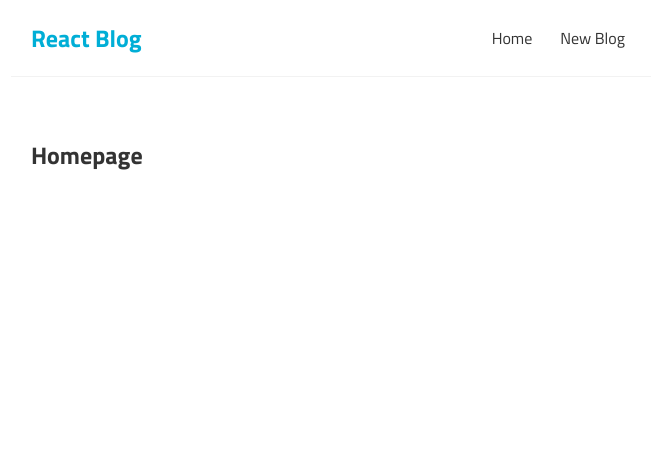
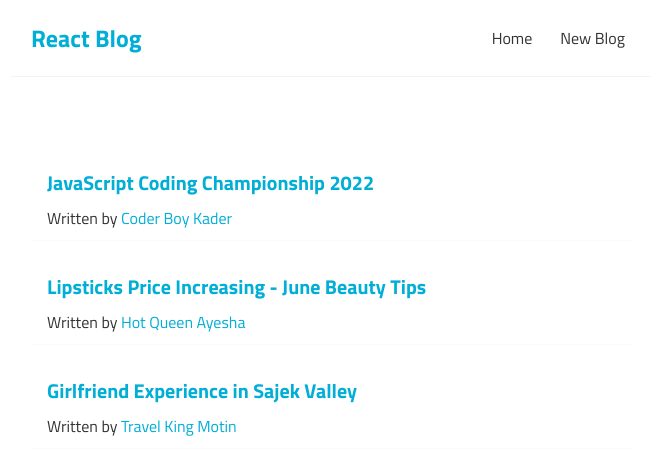
Before and after one commit to shohan-pherones/react-blog, a React (Create React App) app: page / in a window 1280 px wide. Shown: the top 474 px of the page, without its empty margins (309-965 px from the left). Built offline with nearby package versions, Linux system fonts and the light colour scheme.

Commit message:
blogs added

```diff
--- a/src/Home.js
+++ b/src/Home.js
@@ -1,7 +1,20 @@
+import { useState } from "react";
+
 const Home = () => {
+  const [blogs, setBlogs] =useState([
+    {title: 'JavaScript Coding Championship 2022', body: 'lorem ipsum...', author: 'Coder Boy Kader', id: 1},
+    {title: 'Lipsticks Price Increasing - June Beauty Tips', body: 'lorem ipsum...', author: 'Hot Queen Ayesha', id: 2},
+    {title: 'Girlfriend Experience in Sajek Valley', body: 'lorem ipsum...', author: 'Travel King Motin', id: 3}
+  ]);
+
   return (
     <div className="home">
-      <h2>Homepage</h2>
+      {blogs.map((blog) => (
+        <div className="blog-preview" key={blog.id}>
+          <h2>{blog.title}</h2>
+          <p>Written by <span>{blog.author}</span></p>
+        </div>
+      ))}
     </div>
   );
 };
--- a/src/index.css
+++ b/src/index.css
@@ -32,3 +32,19 @@
   margin: 40px auto;
   padding: 20px;
 }
+.blog-preview{
+  padding: 10px 16px;
+  margin: 20px 0;
+  border-bottom: 1px solid #fafafa;
+}
+.blog-preview:hover{
+  box-shadow: 1px 1px 5px rgba(0, 0, 0, 0.1);
+}
+.blog-preview h2{
+  font-size: 20px;
+  color: #00aed6;
+  margin-bottom: 8px;
+}
+.blog-preview p span{
+  color: #00aed6;
+}
```
